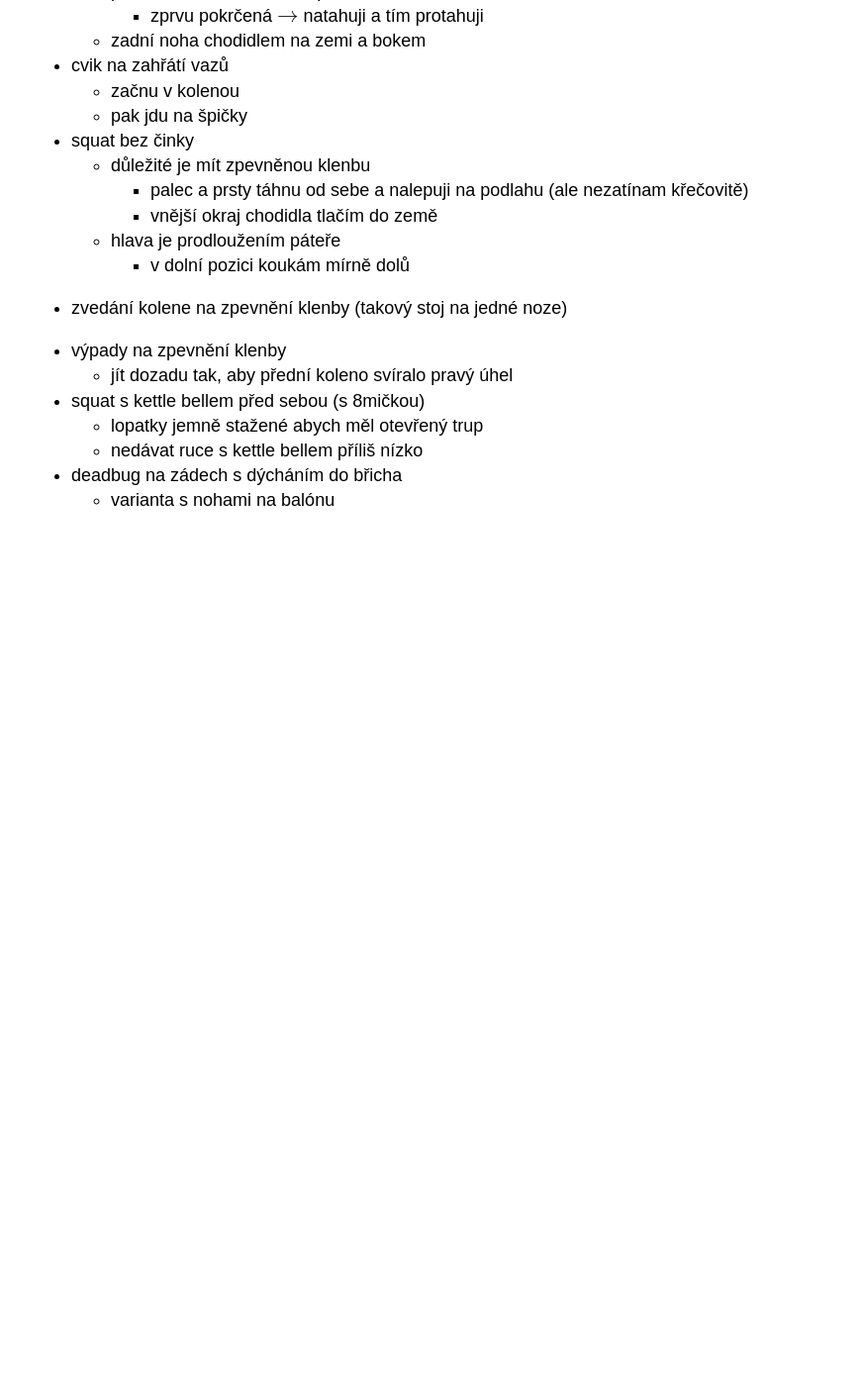
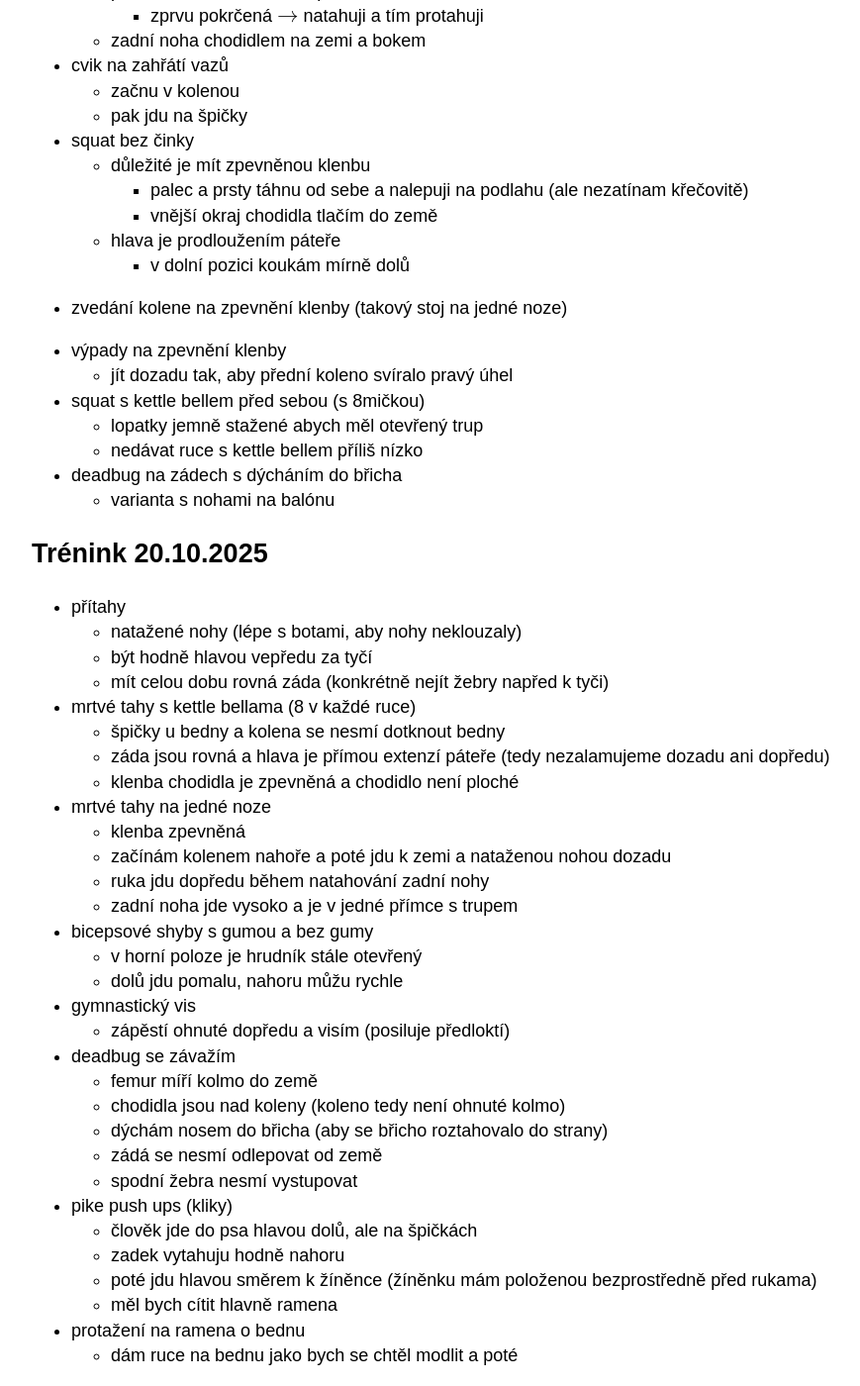
Before and after one commit to hartmaj2/hartmaj2.github.io, a Jekyll site: the page built from sections/sports/fitness.md, in a window 1280 px wide and 1400 px high, scrolled down 655 px. Shown: the whole window at 99% size, without its empty margins (158-1027 px from the left). Built offline with Jekyll 4.4.1, drawn with Linux system fonts in a browser that asks for light colours; before the commit the page ends 1192 px from its top, so only the background shows below that.

Commit message:
Add fitness

```diff
--- a/sections/sports/fitness.md
+++ b/sections/sports/fitness.md
@@ -56,3 +56,44 @@ permalink: /sports/fitness
 
 - deadbug na zádech s dýcháním do břicha
   - varianta s nohami na balónu
+
+## Trénink 20.10.2025
+
+- přítahy
+  - natažené nohy (lépe s botami, aby nohy neklouzaly)
+  - být hodně hlavou vepředu za tyčí
+  - mít celou dobu rovná záda (konkrétně nejít žebry napřed k tyči)
+
+- mrtvé tahy s kettle bellama (8 v každé ruce)
+  - špičky u bedny a kolena se nesmí dotknout bedny
+  - záda jsou rovná a hlava je přímou extenzí páteře (tedy nezalamujeme dozadu ani dopředu)
+  - klenba chodidla je zpevněná a chodidlo není ploché
+
+- mrtvé tahy na jedné noze
+  - klenba zpevněná
+  - začínám kolenem nahoře a poté jdu k zemi a nataženou nohou dozadu
+  - ruka jdu dopředu během natahování zadní nohy
+  - zadní noha jde vysoko a je v jedné přímce s trupem
+
+- bicepsové shyby s gumou a bez gumy
+  - v horní poloze je hrudník stále otevřený
+  - dolů jdu pomalu, nahoru můžu rychle
+
+- gymnastický vis
+  - zápěstí ohnuté dopředu a visím (posiluje předloktí)
+
+- deadbug se závažím
+  - femur míří kolmo do země
+  - chodidla jsou nad koleny (koleno tedy není ohnuté kolmo)
+  - dýchám nosem do břicha (aby se břicho roztahovalo do strany)
+  - zádá se nesmí odlepovat od země
+  - spodní žebra nesmí vystupovat
+
+- pike push ups (kliky)
+  - člověk jde do psa hlavou dolů, ale na špičkách
+  - zadek vytahuju hodně nahoru
+  - poté jdu hlavou směrem k žíněnce (žíněnku mám položenou bezprostředně před rukama)
+  - měl bych cítit hlavně ramena
+
+- protažení na ramena o bednu
+  - dám ruce na bednu jako bych se chtěl modlit a poté
```
